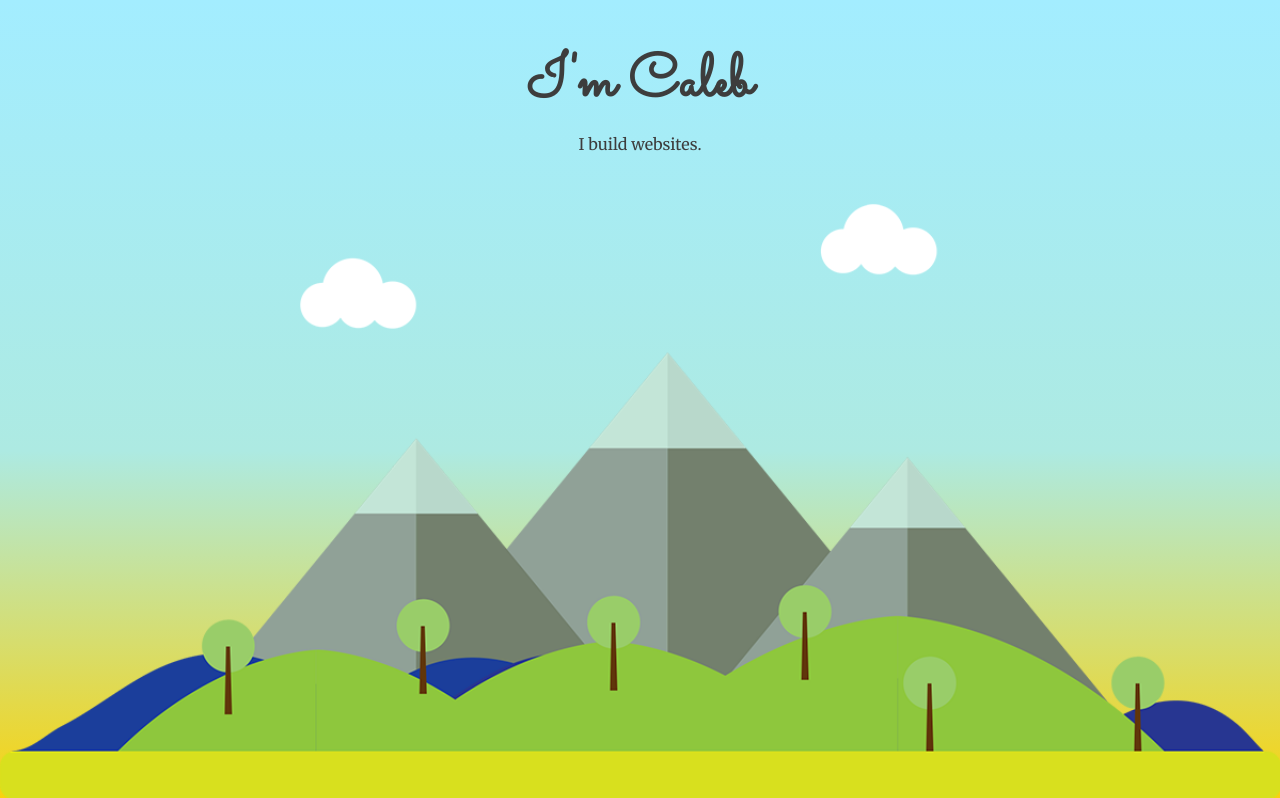
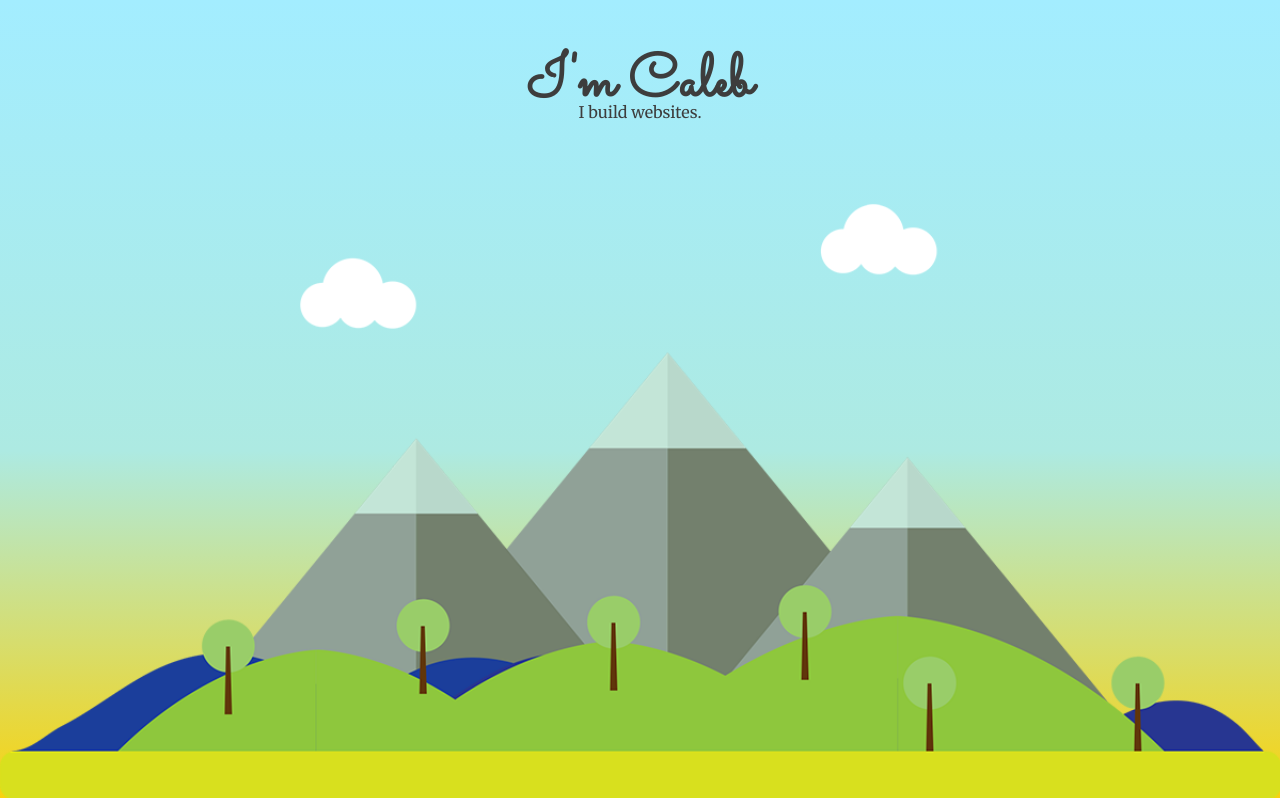
Before and after one commit to jalebkackson/jalebkackson.github.io, a plain HTML site: page index.html in a window 1280 px wide. Shown: the top 798 px of the page. Drawn offline with Linux system fonts and the light colour scheme.

Commit message:
Update styles.css

```diff
--- a/css/styles.css
+++ b/css/styles.css
@@ -55,7 +55,7 @@ hr {
     position: absolute;
     left: 0;
     right: 0;
-    top: 14%; /* Adjust this value to move the positioned div up and down */
+    top: 10%; /* Adjust this value to move the positioned div up and down */
     text-align: center;
     color: #3d3d3d;
 }
```
